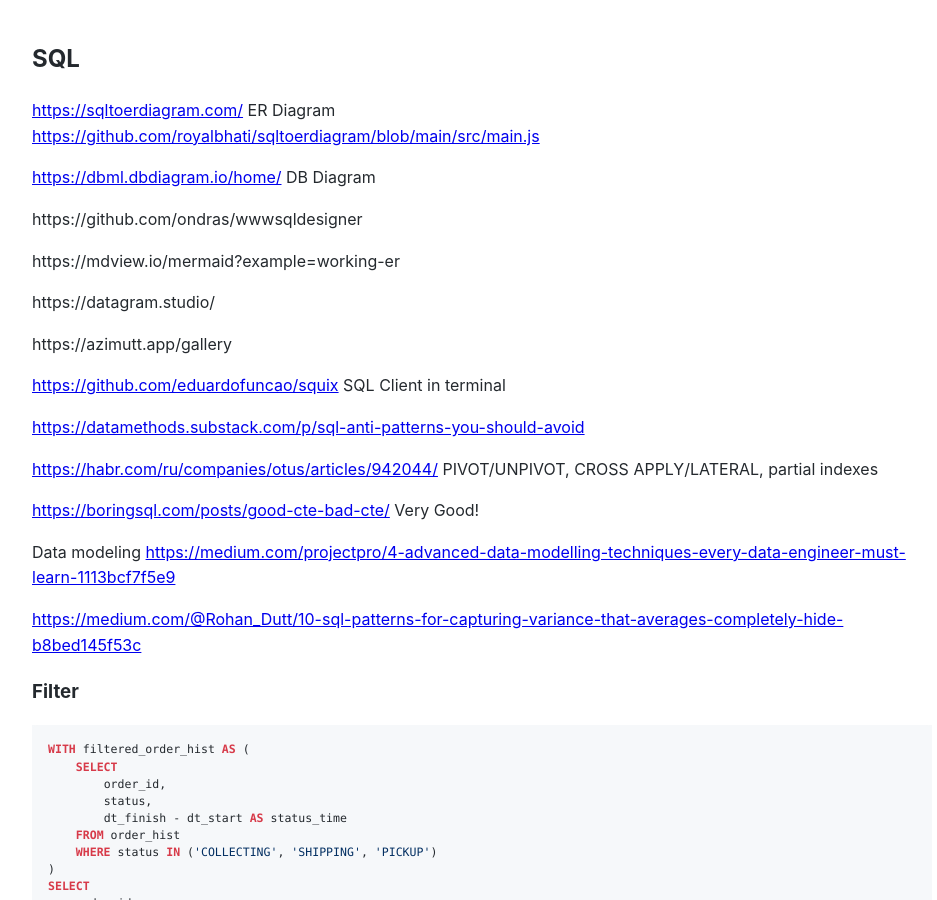
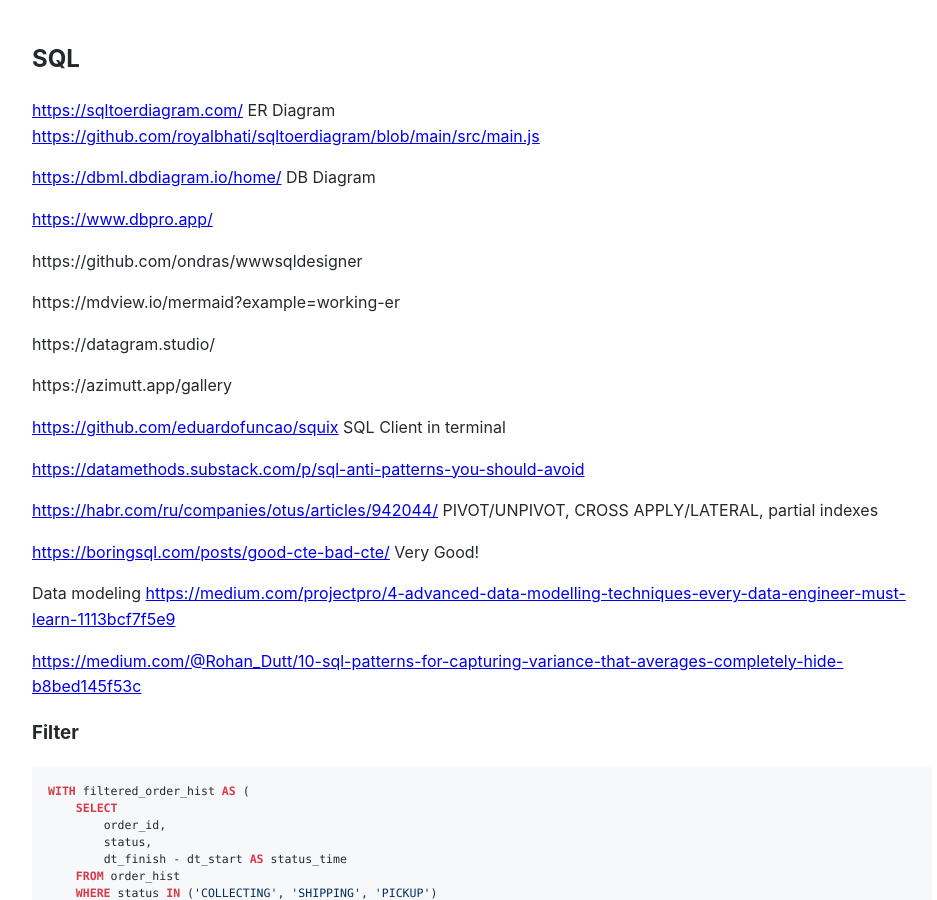
Before and after one commit to Michael-Lubinsky/michael-lubinsky.github.com, a Jekyll site: the page built from pg/sql.md, in a window 1280 px wide and 900 px high. Shown: the whole window, without its empty margins (158-1095 px from the left). Built offline with Jekyll 4.4.1, drawn with Linux system fonts in a browser that asks for light colours; our own code applies the rules of GitHub Pages for plain Markdown files.

Commit message:
Update sql.md

```diff
--- a/pg/sql.md
+++ b/pg/sql.md
@@ -4,6 +4,8 @@
 <https://github.com/royalbhati/sqltoerdiagram/blob/main/src/main.js>
 
 <https://dbml.dbdiagram.io/home/> DB Diagram
+
+<https://www.dbpro.app/>
 
 https://github.com/ondras/wwwsqldesigner
 
```
